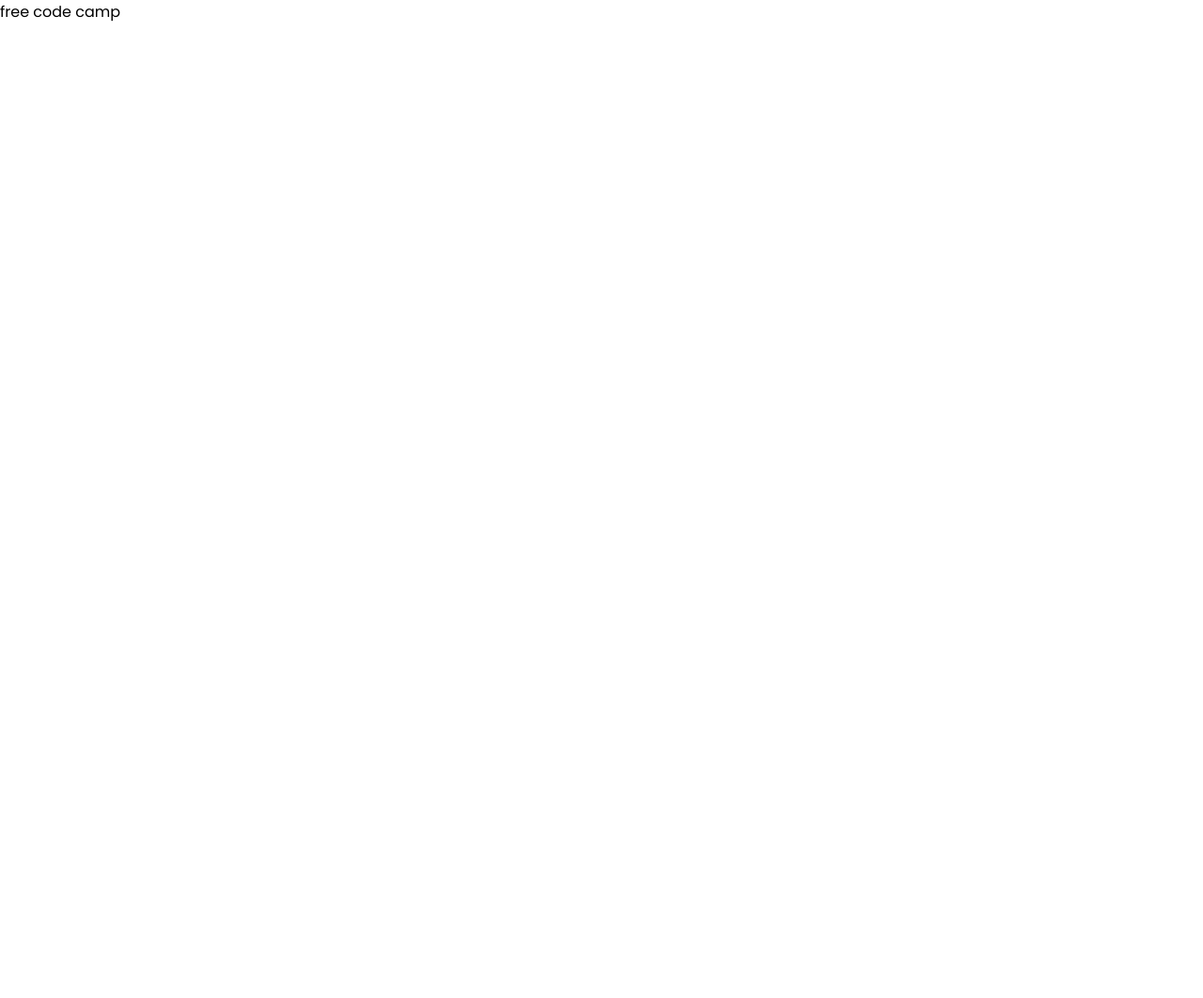
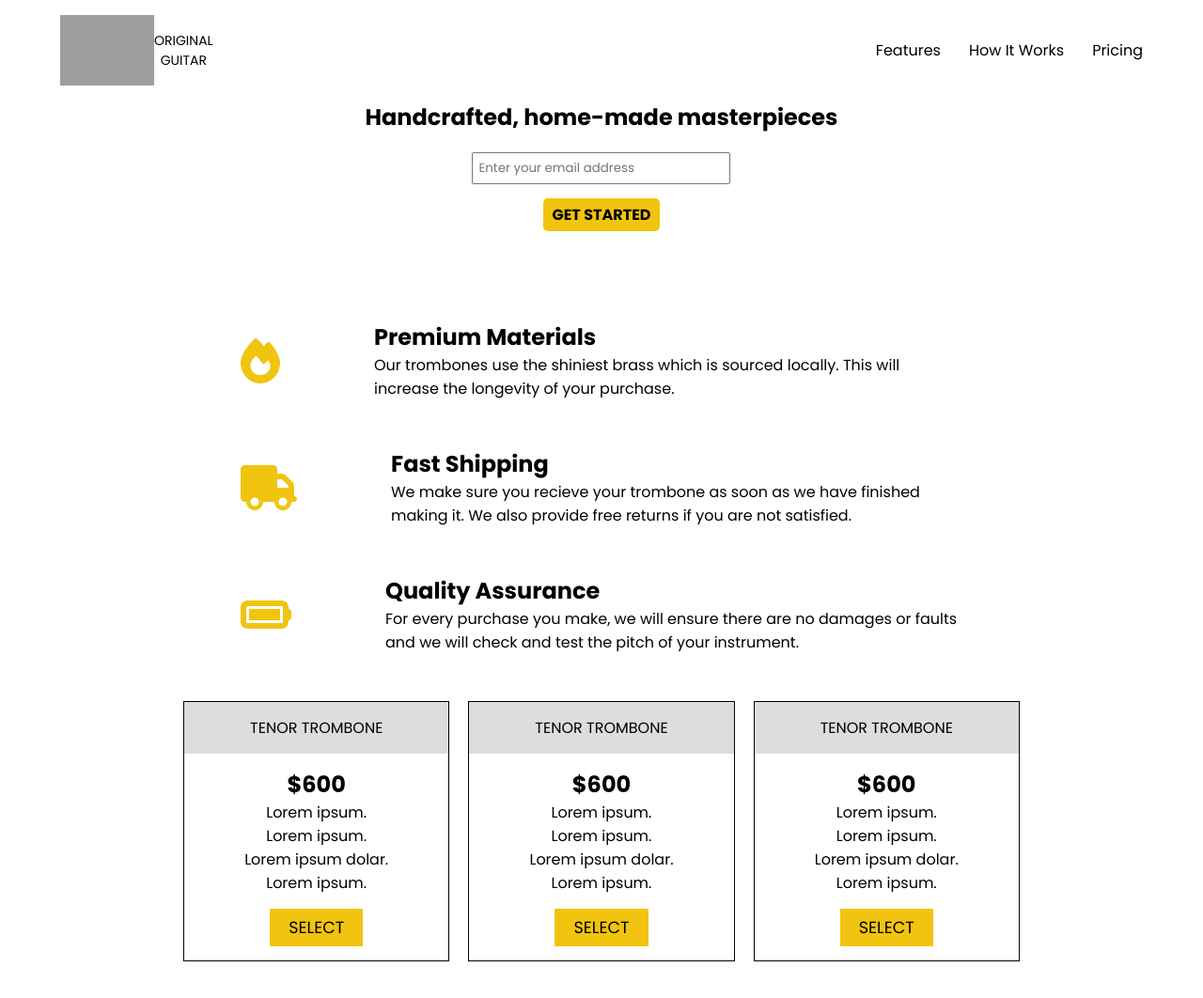
Before and after one commit to Dev-JoseRonaldo/product-landing-page, a plain HTML site: page index.html in a window 1280 px wide. Shown: the whole page at 94% size. Before the commit the page ends 800 px from the top, so only its background shows below. Drawn offline with Linux system fonts and the light colour scheme; grey boxes are pictures that could not be loaded.

Commit message:
html e css das seções home e prices

```diff
--- a/index.html
+++ b/index.html
@@ -7,10 +7,107 @@
   <meta name="viewport" content="width=device-width, initial-scale=1.0">
   <title>Landing page</title>
   <link rel="stylesheet" href="style.css">
+
+  <script src="https://kit.fontawesome.com/8ec406ee8f.js" crossorigin="anonymous"></script>
 </head>
 
 <body>
-  free code camp
+  <header id="header">
+    <div id="logo">
+      <img id="header-img" src="https://assoviovertentes.files.wordpress.com/2018/10/assovio-_-logo.png" alt="">
+      <div id="logo-description">
+        <span>ORIGINAL </span>
+        <span> GUITAR</span>
+      </div>
+    </div>
+    <nav id="nav-bar">
+      <ul>
+        <li><a class="nav-link" href="#">Features</a></li>
+        <li><a class="nav-link" href="#">How It Works</a></li>
+        <li><a class="nav-link" href="#">Pricing</a></li>
+      </ul>
+    </nav>
+  </header>
+  <main>
+    <section id="home">
+      <h2>Handcrafted, home-made masterpieces</h2>
+      <form action="" class="form">
+        <input type="email" id="email" placeholder="Enter your email address">
+        <input type="submit" id="submit" class="btn" value="GET STARTED">
+      </form>
+    </section>
+
+    <div id="container">
+      <section id="features">
+        <div class="content">
+          <i class="fa fa-3x fa-fire"></i>
+          <div class="text">
+            <h2>Premium Materials</h2>
+            <p>Our trombones use the shiniest brass which is sourced locally. This will increase the longevity of your
+              purchase.</p>
+          </div>
+        </div>
+        <div class="content">
+          <i class="fa fa-3x fa-truck"></i>
+          <div class="text">
+            <h2>Fast Shipping</h2>
+            <p>We make sure you recieve your trombone as soon as we have finished making it. We also provide free
+              returns if you are not satisfied.</p>
+          </div>
+        </div>
+        <div class="content">
+          <i class="fa fa-3x fa-battery-full"></i>
+          <div class="text">
+            <h2>Quality Assurance</h2>
+            <p>For every purchase you make, we will ensure there are no damages or faults and we will check and test the
+              pitch of your instrument.</p>
+          </div>
+        </div>
+      </section>
+    </div>
+    <section id="prices">
+      <div class="card">
+        <div class="card-title">
+          TENOR TROMBONE
+        </div>
+        <h2>$600</h2>
+        <ol>
+          <li>Lorem ipsum.</li>
+          <li>Lorem ipsum.</li>
+          <li>Lorem ipsum dolar.</li>
+          <li>Lorem ipsum.</li>
+        </ol>
+        <button class="btn">SELECT</button>
+      </div>
+      <div class="card">
+        <div class="card-title">
+          TENOR TROMBONE
+        </div>
+        <h2>$600</h2>
+        <ol>
+          <li>Lorem ipsum.</li>
+          <li>Lorem ipsum.</li>
+          <li>Lorem ipsum dolar.</li>
+          <li>Lorem ipsum.</li>
+        </ol>
+        <button class="btn">SELECT</button>
+      </div>
+      <div class="card">
+        <div class="card-title">
+          TENOR TROMBONE
+        </div>
+        <h2>$600</h2>
+        <ol>
+          <li>Lorem ipsum.</li>
+          <li>Lorem ipsum.</li>
+          <li>Lorem ipsum dolar.</li>
+          <li>Lorem ipsum.</li>
+        </ol>
+        <button class="btn">SELECT</button>
+      </div>
+    </section>
+  </main>
+
 </body>
 
 </html>
--- a/style.css
+++ b/style.css
@@ -2,7 +2,7 @@
 
 :root {
   --purple-bg: #290742;
-
+  --primary-color: #f1c40f;
   --primary-font: 'Poppins', sans-serif;
   --secundary-font: 'Roboto', sans-serif;
 }
@@ -13,3 +13,160 @@
   box-sizing: border-box;
   font-family: var(--primary-font);
 }
+
+body {
+  display: flex;
+  flex-direction: column;
+  justify-content: center;
+  align-items: center;
+}
+
+#header {
+  width: 90%;
+  display: flex;
+  justify-content: space-between;
+  align-items: center;
+  padding: 1em 0;
+}
+
+#logo {
+  display: flex;
+  justify-content: center;
+  align-items: center;
+  margin: 0;
+}
+
+#logo-description {
+  display: flex;
+  flex-direction: column;
+  justify-content: center;
+  align-items: center;
+}
+
+#logo span {
+  color: rgb(0, 0, 0);
+  font-size: 14px;
+}
+
+#header-img {
+  width: 100px;
+}
+
+#nav-bar ul {
+  display: flex;
+  justify-content: center;
+  align-items: center;
+  list-style: none;
+  gap: 30px;
+}
+
+#nav-bar ul li a {
+  text-decoration: none;
+  color: black;
+}
+
+main {
+  display: flex;
+  flex-direction: column;
+  justify-content: center;
+  align-items: center;
+  width: 100%;
+}
+
+.form {
+  display: flex;
+  flex-direction: column;
+  justify-content: center;
+  align-items: center;
+}
+
+#home {
+  display: flex;
+  flex-direction: column;
+  align-items: center;
+  justify-content: center;
+  margin-bottom: 80px;
+}
+
+#home h2 {
+  font-size: 1.5rem;
+  margin-bottom: 1.25rem;
+}
+
+.form #email {
+  width: 275px;
+  padding: 5px;
+}
+
+form .btn {
+  font-size: 1rem;
+  font-weight: 700;
+  margin: 15px 0;
+}
+
+.btn {
+  background-color: var(--primary-color);
+  border: none;
+  padding: 5px 10px;
+  border-radius: 5px;
+  cursor: pointer;
+}
+
+#container {
+  display: flex;
+  flex-direction: column;
+  justify-content: center;
+  align-items: center;
+  width: 60%;
+}
+
+#features .content {
+  display: flex;
+  align-items: center;
+  justify-content: center;
+  gap: 100px;
+  margin-bottom: 50px;
+}
+
+#features i {
+  color: var(--primary-color);
+}
+
+#prices {
+  display: flex;
+  justify-content: center;
+  align-items: center;
+  margin-bottom: 50px;
+  gap: 20px;
+}
+
+.card {
+  display: flex;
+  flex-direction: column;
+  align-items: center;
+  justify-content: center;
+  text-align: center;
+  border: 1px solid black;
+}
+
+.card-title {
+  width: 100%;
+  background-color: #ddd;
+  padding: 15px 70px;
+
+}
+
+.card .btn {
+  border-radius: 0;
+  padding: 7px 20px;
+  font-size: 1.1rem;
+  margin: 15px 0;
+}
+
+.card ol {
+  list-style: none;
+}
+
+.card h2 {
+  margin-top: 15px;
+}
```
